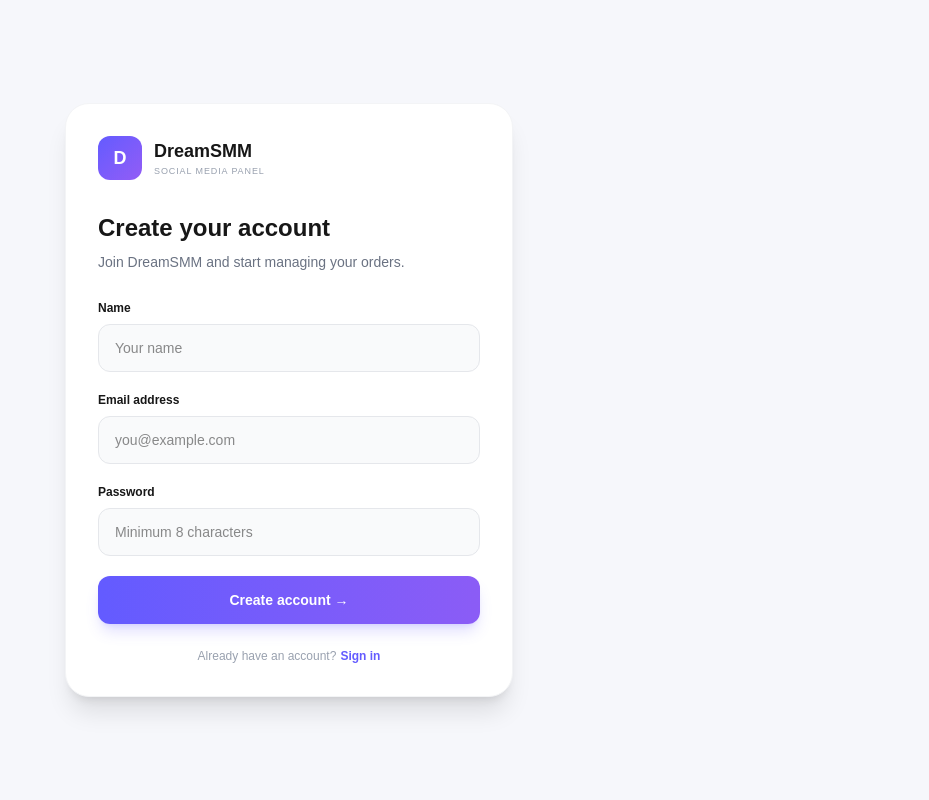
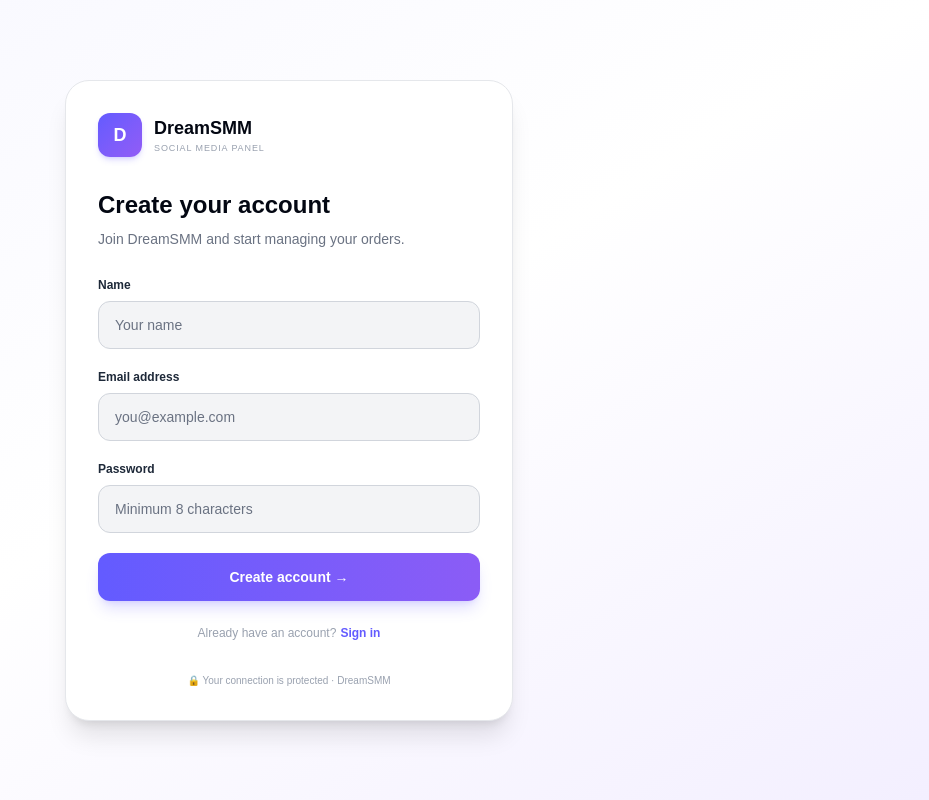
Before and after one commit to Aryan-6201/dreamsmm, a Next.js app: page /register in a window 1280 px wide. Shown: the whole page, without its empty margins (351-1280 px from the left). Built offline with nearby package versions, Linux system fonts and the light colour scheme.

Commit message:
Improve register page UI

```diff
--- a/app/register/page.tsx
+++ b/app/register/page.tsx
@@ -22,8 +22,8 @@
           "Content-Type": "application/json",
         },
         body: JSON.stringify({
-          name,
-          email,
+          name: name.trim(),
+          email: email.trim(),
           password,
         }),
       });
@@ -36,7 +36,6 @@
       }
 
       alert("Account created successfully!");
-
       window.location.href = "/";
     } catch {
       setError("Could not connect to the server.");
@@ -46,17 +45,19 @@
   }
 
   return (
-    <main className="min-h-screen flex items-center justify-center bg-[#f6f7fb] px-5 py-10">
-      <div className="w-full max-w-md bg-white rounded-3xl p-8 shadow-xl border border-gray-100">
+    <main className="min-h-screen flex items-center justify-center bg-gradient-to-br from-[#f7f7ff] via-white to-[#f3efff] px-5 py-10">
+
+      <div className="w-full max-w-md bg-white rounded-3xl p-8 shadow-xl border border-gray-200">
 
         {/* Logo */}
         <div className="flex items-center gap-3 mb-8">
-          <div className="w-11 h-11 rounded-xl bg-gradient-to-br from-[#635bff] to-[#925cf6] text-white flex items-center justify-center font-bold text-lg">
+
+          <div className="w-11 h-11 rounded-xl bg-gradient-to-br from-[#635bff] to-[#925cf6] text-white flex items-center justify-center font-bold text-lg shadow-md shadow-[#635bff]/20">
             D
           </div>
 
           <div>
-            <h1 className="font-extrabold text-lg">
+            <h1 className="font-extrabold text-lg text-gray-950">
               DreamSMM
             </h1>
 
@@ -64,9 +65,11 @@
               SOCIAL MEDIA PANEL
             </p>
           </div>
+
         </div>
 
-        <h2 className="text-2xl font-extrabold">
+        {/* Heading */}
+        <h2 className="text-2xl font-extrabold text-gray-950">
           Create your account
         </h2>
 
@@ -78,54 +81,80 @@
 
           {/* Name */}
           <div className="mb-5">
-            <label className="block text-xs font-bold mb-2">
+
+            <label
+              htmlFor="name"
+              className="block text-xs font-bold mb-2 text-gray-800"
+            >
               Name
             </label>
 
             <input
+              id="name"
+              type="text"
+              autoComplete="name"
+              required
               value={name}
               onChange={(e) => setName(e.target.value)}
               placeholder="Your name"
-              className="w-full h-12 px-4 rounded-xl border border-gray-200 bg-gray-50 outline-none text-sm focus:border-[#635bff] focus:ring-4 focus:ring-[#635bff]/10"
+              disabled={loading}
+              className="w-full h-12 px-4 rounded-xl border border-gray-300 bg-gray-100 text-gray-900 placeholder:text-gray-500 outline-none text-sm focus:bg-white focus:border-[#635bff] focus:ring-4 focus:ring-[#635bff]/10 transition disabled:opacity-60"
             />
+
           </div>
 
           {/* Email */}
           <div className="mb-5">
-            <label className="block text-xs font-bold mb-2">
+
+            <label
+              htmlFor="email"
+              className="block text-xs font-bold mb-2 text-gray-800"
+            >
               Email address
             </label>
 
             <input
+              id="email"
               type="email"
+              autoComplete="email"
               required
               value={email}
               onChange={(e) => setEmail(e.target.value)}
               placeholder="you@example.com"
-              className="w-full h-12 px-4 rounded-xl border border-gray-200 bg-gray-50 outline-none text-sm focus:border-[#635bff] focus:ring-4 focus:ring-[#635bff]/10"
+              disabled={loading}
+              className="w-full h-12 px-4 rounded-xl border border-gray-300 bg-gray-100 text-gray-900 placeholder:text-gray-500 outline-none text-sm focus:bg-white focus:border-[#635bff] focus:ring-4 focus:ring-[#635bff]/10 transition disabled:opacity-60"
             />
+
           </div>
 
           {/* Password */}
           <div className="mb-5">
-            <label className="block text-xs font-bold mb-2">
+
+            <label
+              htmlFor="password"
+              className="block text-xs font-bold mb-2 text-gray-800"
+            >
               Password
             </label>
 
             <input
+              id="password"
               type="password"
+              autoComplete="new-password"
               required
               minLength={8}
               value={password}
               onChange={(e) => setPassword(e.target.value)}
               placeholder="Minimum 8 characters"
-              className="w-full h-12 px-4 rounded-xl border border-gray-200 bg-gray-50 outline-none text-sm focus:border-[#635bff] focus:ring-4 focus:ring-[#635bff]/10"
+              disabled={loading}
+              className="w-full h-12 px-4 rounded-xl border border-gray-300 bg-gray-100 text-gray-900 placeholder:text-gray-500 outline-none text-sm focus:bg-white focus:border-[#635bff] focus:ring-4 focus:ring-[#635bff]/10 transition disabled:opacity-60"
             />
+
           </div>
 
           {/* Error */}
           {error && (
-            <div className="mb-5 p-3 rounded-xl bg-red-50 text-red-600 text-xs">
+            <div className="mb-5 rounded-xl border border-red-200 bg-red-50 px-4 py-3 text-sm text-red-600">
               {error}
             </div>
           )}
@@ -134,22 +163,28 @@
           <button
             type="submit"
             disabled={loading}
-            className="w-full h-12 rounded-xl bg-gradient-to-r from-[#635bff] to-[#8b5cf6] text-white text-sm font-bold shadow-lg shadow-[#635bff]/20 disabled:opacity-60"
+            className="w-full h-12 rounded-xl bg-gradient-to-r from-[#635bff] to-[#8b5cf6] text-white text-sm font-bold shadow-lg shadow-[#635bff]/20 hover:-translate-y-0.5 transition disabled:cursor-not-allowed disabled:opacity-60"
           >
             {loading ? "Creating account..." : "Create account →"}
           </button>
 
         </form>
 
+        {/* Login */}
         <p className="text-center text-xs text-gray-400 mt-6">
           Already have an account?
 
           <a
             href="/"
-            className="text-[#635bff] font-bold ml-1"
-            >
+            className="text-[#635bff] font-bold ml-1 hover:text-[#5148e8]"
+          >
             Sign in
           </a>
+        </p>
+
+        {/* Security */}
+        <p className="text-center text-[10px] text-gray-400 mt-8">
+          🔒 Your connection is protected · DreamSMM
         </p>
 
       </div>
```
